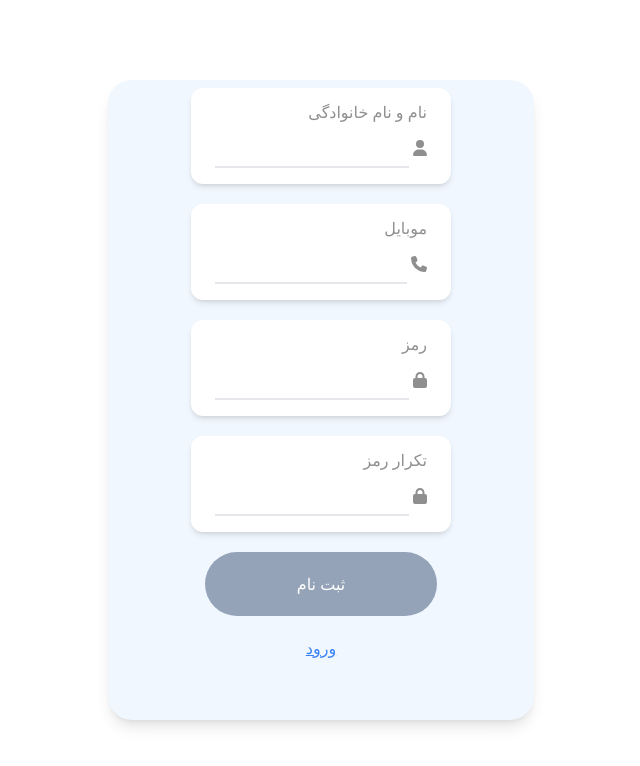
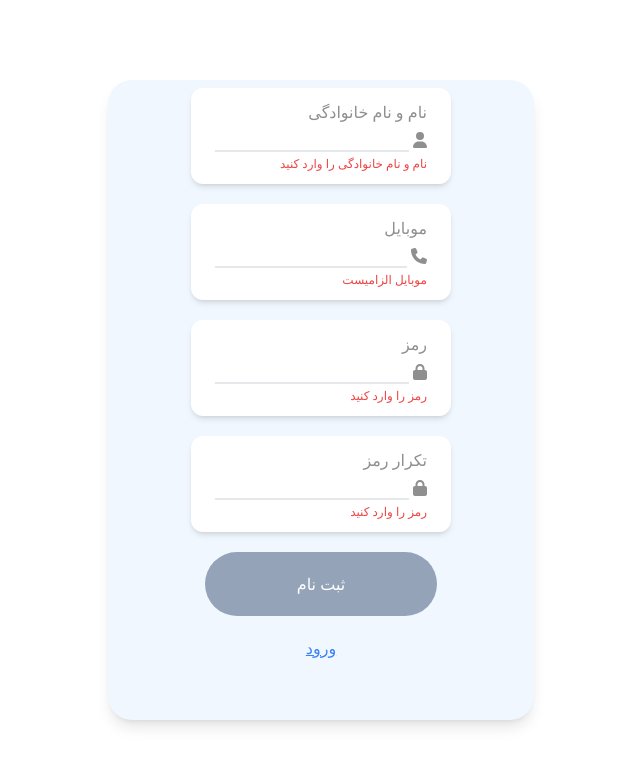
Before and after one commit to behnamGh82/farawin-mesanger, a React (Vite) app: page /Register in a window 1280 px wide. Shown: the top 766 px of the page, without its empty margins (418-1058 px from the left). Built offline with nearby package versions, Linux system fonts and the light colour scheme.

Commit message:
ادیت کردن برخی از کد ها و اضافه کردن دکمه ادیت

```diff
--- a/src/App.jsx
+++ b/src/App.jsx
@@ -1,6 +1,6 @@
 import { BrowserRouter, Routes, Route } from "react-router-dom";
-import LoginForm from "./Pages/Form/Login";
-import RegisterForm from "./Pages/Form/Register";
+import Login from "./Pages/Form/Login.jsx";
+import Register from "./Pages/Form/Register.jsx";
 import HomePage from "./Pages/Home";
 import Messenger from "./Pages/Messenger/messenger";
 export default function App() {
@@ -9,8 +9,8 @@ export default function App() {
       <BrowserRouter>
         <Routes>
           <Route path="/" element={<HomePage />} />
-          <Route path="login" element={<LoginForm />} />
-          <Route path="Register" element={<RegisterForm />} />
+          <Route path="login" element={<Login />} />
+          <Route path="Register" element={<Register />} />
           <Route path="Messenger" element={<Messenger />} />
         </Routes>
       </BrowserRouter>
--- a/src/Pages/Form/InputBox.jsx
+++ b/src/Pages/Form/InputBox.jsx
@@ -1,7 +1,7 @@
 import { FontAwesomeIcon } from "@fortawesome/react-fontawesome";
 import { useRef } from "react";
 
-export default function Input(props) {
+export default function InputBox(props) {
   const inputRef = useRef(null);
   const { label, icon, type, errorInput, ...other } = props;
   //تابع برای اینکه اگر روی هرکجای کانتینر اینپوت کلیک شد تگ اینپوت فوکوس بشه
--- a/src/Pages/Form/login.jsx
+++ b/src/Pages/Form/login.jsx
@@ -5,7 +5,7 @@ import { faPhone } from "@fortawesome/free-solid-svg-icons";
 import { faLock } from "@fortawesome/free-solid-svg-icons";
 import { Link, useNavigate } from "react-router-dom";
 
-export default function LoginForm() {
+export default function Login() {
   //ذخیره مقدار فیلد شماره و رمز در استیت ها
   const [phone, setPhone] = useState("");
   const [password, setPassword] = useState("");
@@ -20,7 +20,7 @@ export default function LoginForm() {
     setPassword(event.target.value);
   };
   // فانکشن اعتبار سنجی موبایل و رمز عبور مقدار خالی یا نا معتبر یا درست برمیگرداند
-  const validatePhone = (phone) => {
+  const validationPhone = (phone) => {
     if (phone == "") {
       return "Epmty";
     } else if (!phoneRegex.test(phone)) {
@@ -28,7 +28,7 @@ export default function LoginForm() {
     }
     return "true";
   };
-  const validatePpassword = (password) => {
+  const validationPassword = (password) => {
     if (password == "") {
       return "Epmty";
     } else if (password.length < 8) {
@@ -37,8 +37,8 @@ export default function LoginForm() {
     return "true";
   };
   //ذخیره مقدار برگشتی فانکشن ها اعتبار سنجی جهت مقایسه و نمایش پیام مناسب به کاربر
-  const errorPhone = validatePhone(phone);
-  const errorPassword = validatePpassword(password);
+  const errorPhone = validationPhone(phone);
+  const errorPassword = validationPassword(password);
   //استیت برای دخیره پیغام دریافتی از سرور
   const [errorApi, setErrorApi] = useState("");
   // استیت برای رفتن به صفحه چت بعد از لاگین
--- a/src/Pages/Form/register.jsx
+++ b/src/Pages/Form/register.jsx
@@ -3,19 +3,16 @@ import InputBox from "./InputBox.jsx";
 import Button from "./Button.jsx";
 import { faLock, faPhone, faUser } from "@fortawesome/free-solid-svg-icons";
 import { Link, useNavigate } from "react-router-dom";
-export default function RegisterForm() {
-  // ذخیره نام
+export default function Register() {
+  // ذخیره نام و شماره و رمز و تکرار رمز در استیت های زیر
   const [name, setName] = useState("");
-  //ذخیره شماره در استیت
   const [phone, setPhone] = useState("");
-  //ذخیره پسورد
   const [password, setPassword] = useState("");
-  //ذخیره تکرار پسورد
-  const [passwordReapet, setPasswordReapet] = useState("");
+  const [repeatPassword, setRepeatPassword] = useState("");
   //رجکس برای اعتبار سنجی شماره
   const phoneRegex =
     /^(?:(?:(?:\\+?|00)(98))|(0))?((?:90|91|92|93|99)[0-9]{8})$/;
-  //#region ذخیره مقدار فیلد ها در استیت ها
+  //توابع ذخیره مقدار فیلد های ورودی در استیت های مربوطه
   const handleName = (event) => {
     setName(event.target.value);
   };
@@ -25,12 +22,11 @@ export default function RegisterForm() {
   const handlePassword = (event) => {
     setPassword(event.target.value);
   };
-  const handlePasswordReapet = (event) => {
-    setPasswordReapet(event.target.value);
+  const handleRepeatPassword = (event) => {
+    setRepeatPassword(event.target.value);
   };
-  //#endregion
   //#region اعتبار سنجی ورودی ها
-  const validateName = (name) => {
+  const validationName = (name) => {
     if (name == "") {
       return "Epmty";
     } else if (name.length < 10) {
@@ -38,7 +34,7 @@ export default function RegisterForm() {
     }
     return "true";
   };
-  const validatePhone = (phone) => {
+  const validationPhone = (phone) => {
     if (phone == "") {
       return "Epmty";
     } else if (!phoneRegex.test(phone)) {
@@ -46,7 +42,7 @@ export default function RegisterForm() {
     }
     return "true";
   };
-  const validatePpassword = (password) => {
+  const validationPassword = (password) => {
     if (password == "") {
       return "Epmty";
     } else if (password.length < 8) {
@@ -54,27 +50,32 @@ export default function RegisterForm() {
     }
     return "true";
   };
-  const validatePpasswordReapet = (password, passwordReapet) => {
-    if (passwordReapet == "") {
+  const validationRepeatPassword = (password, repeatPassword) => {
+    if (repeatPassword == "") {
       return "Epmty";
-    } else if (passwordReapet != password) {
+    } else if (repeatPassword != password) {
       return "notValid";
     }
     return "true";
   };
   //#endregion
   //#region ذخیره مقدار برگشتی توابع اعتبار سنجی
-  const errName = validateName(name);
-  const errPhone = validatePhone(phone);
-  const errPassword = validatePpassword(password);
-  const errPasswordReapet = validatePpasswordReapet(password, passwordReapet);
+  const errorName = validationName(name);
+  const errorPhone = validationPhone(phone);
+  const errorPassword = validationPassword(password);
+  const errorRepeatPassword = validationRepeatPassword(
+    password,
+    repeatPassword
+  );
   //#endregion
-  const [err, setErr] = useState("");
-  const nav = useNavigate();
+  //استیت برای دخیره پیغام دریافتی از سرور
+  const [errorApi, setErrorApi] = useState("");
+  // استیت برای رفتن به صفحه چت بعد از لاگین
+  const navigateChatPage = useNavigate();
   // فانکشن برای دکمه ثبت نام و فرستادن اطلاعات به سرور
   const handleButton = async () => {
     let message = "";
-    let sucsses = "";
+    let sucssesCode = "";
     try {
       const userRegister = await fetch(
         "https://farawin.iran.liara.run/api/user",
@@ -89,15 +90,14 @@ export default function RegisterForm() {
       );
       const res = await userRegister.json();
       message = res.message;
-      sucsses = res.code;
-      console.log(res);
+      sucssesCode = res.code;
       localStorage.setItem("phone", phone);
     } catch (e) {
-      console.log(e);
+      message = "اتصال به سرور برقرار نشد";
     }
-    setErr(message);
-    if (sucsses == "200") {
-      nav("/Messenger");
+    setErrorApi(message);
+    if (sucssesCode == "200") {
+      navigateChatPage("/Messenger");
     }
   };
 
@@ -106,11 +106,11 @@ export default function RegisterForm() {
       <InputBox
         label="نام و نام خانوادگی"
         icon={faUser}
-        type="Tex"
-        err={
-          errName == "Epmty"
+        type="text"
+        errorInput={
+          errorName == "Epmty"
             ? "نام و نام خانوادگی را وارد کنید"
-            : errName == "notValid"
+            : errorName == "notValid"
             ? "نام و نام خانوادگی را صحیح وارد کنید"
             : ""
         }
@@ -121,10 +121,10 @@ export default function RegisterForm() {
         label="موبایل"
         icon={faPhone}
         type="tel"
-        err={
-          errPhone == "Epmty"
+        errorInput={
+          errorPhone == "Epmty"
             ? "موبایل الزامیست"
-            : errPhone == "notValid"
+            : errorPhone == "notValid"
             ? "موبایل معتبر نیست"
             : ""
         }
@@ -135,10 +135,10 @@ export default function RegisterForm() {
         label="رمز"
         icon={faLock}
         type="password"
-        err={
-          errPassword == "Epmty"
+        errorInput={
+          errorPassword == "Epmty"
             ? "رمز را وارد کنید"
-            : errPassword == "notValid"
+            : errorPassword == "notValid"
             ? "طول رمز حداقل 8 کارکتر"
             : ""
         }
@@ -149,40 +149,40 @@ export default function RegisterForm() {
         label="تکرار رمز"
         icon={faLock}
         type="password"
-        err={
-          errPasswordReapet == "Epmty"
+        errorInput={
+          errorRepeatPassword == "Epmty"
             ? "رمز را وارد کنید"
-            : errPasswordReapet == "notValid"
+            : errorRepeatPassword == "notValid"
             ? "رمز یکسان نیست"
             : ""
         }
-        value={passwordReapet}
-        onChange={handlePasswordReapet}
+        value={repeatPassword}
+        onChange={handleRepeatPassword}
       />
       <Button
         title="ثبت نام"
         onclick={handleButton}
         disabale={
-          errName == "Epmty"
+          errorName == "Epmty"
             ? true
-            : errName == "notValid"
+            : errorName == "notValid"
             ? true
-            : errPhone == "Epmty"
+            : errorPhone == "Epmty"
             ? true
-            : errPhone == "notValid"
+            : errorPhone == "notValid"
             ? true
-            : errPassword == "Epmty"
+            : errorPassword == "Epmty"
             ? true
-            : errPassword == "notValid"
+            : errorPassword == "notValid"
             ? true
-            : errPasswordReapet == "Epmty"
+            : errorRepeatPassword == "Epmty"
             ? true
-            : errPasswordReapet == "notValid"
+            : errorRepeatPassword == "notValid"
             ? true
             : false
         }
       />
-      {err != "" && <p className="text-xs text-red-500">{err}</p>}
+      {errorApi != "" && <p className="text-xs text-red-500">{errorApi}</p>}
       <Link to={"/login"} className="underline text-blue-500 hover:text-2xl">
         ورود
       </Link>
--- a/src/Pages/Messenger/userList.jsx
+++ b/src/Pages/Messenger/userList.jsx
@@ -1,4 +1,4 @@
-import { faAdd, faRefresh } from "@fortawesome/free-solid-svg-icons";
+import { faAdd, faEdit, faRefresh } from "@fortawesome/free-solid-svg-icons";
 import { FontAwesomeIcon } from "@fortawesome/react-fontawesome";
 import UserProfile from "./userProfile";
 import { useEffect, useState } from "react";
@@ -65,6 +65,7 @@ export default function UserList(props) {
                 setActive={setActive}
                 selected={selected}
                 setSelected={setSelected}
+                editButton={faEdit}
               />
             ))}
           </div>
```
Also changed, not shown: src/Pages/Messenger/userProfile.jsx (+8 -2 lines).
